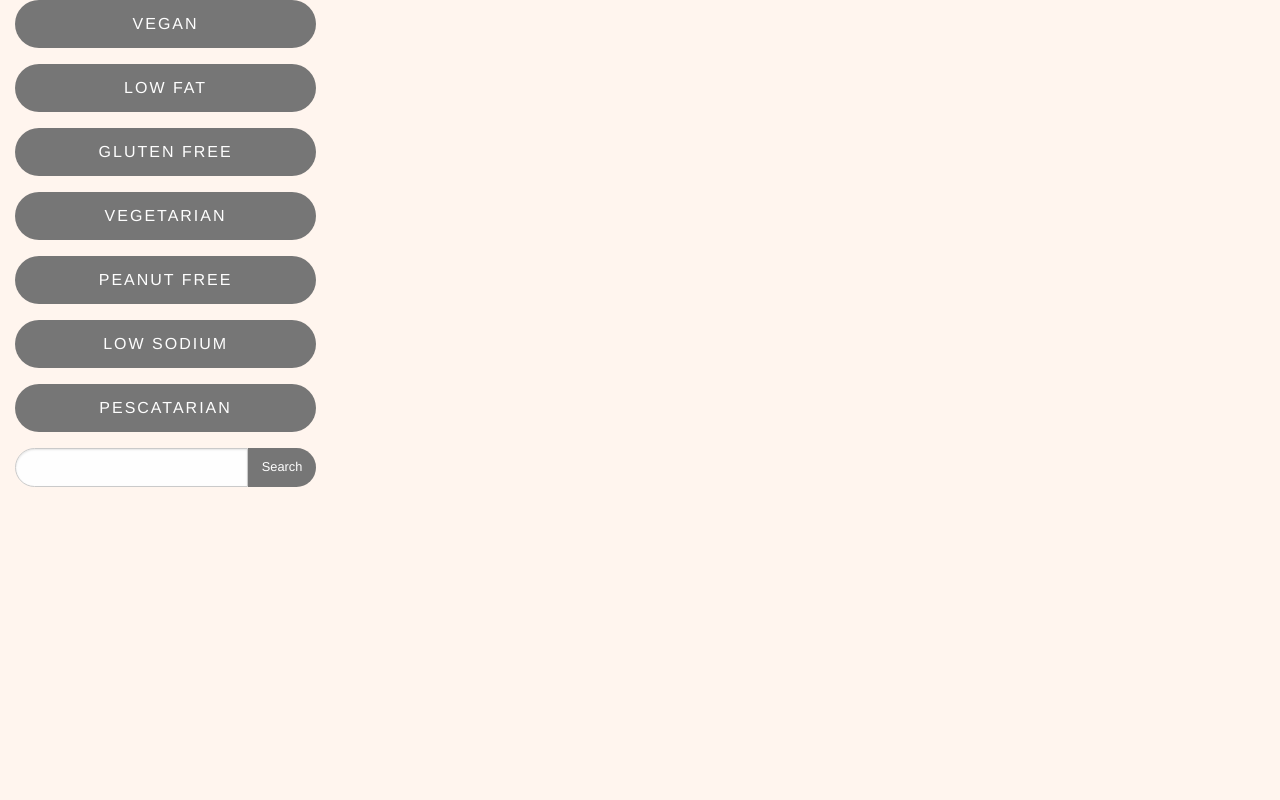
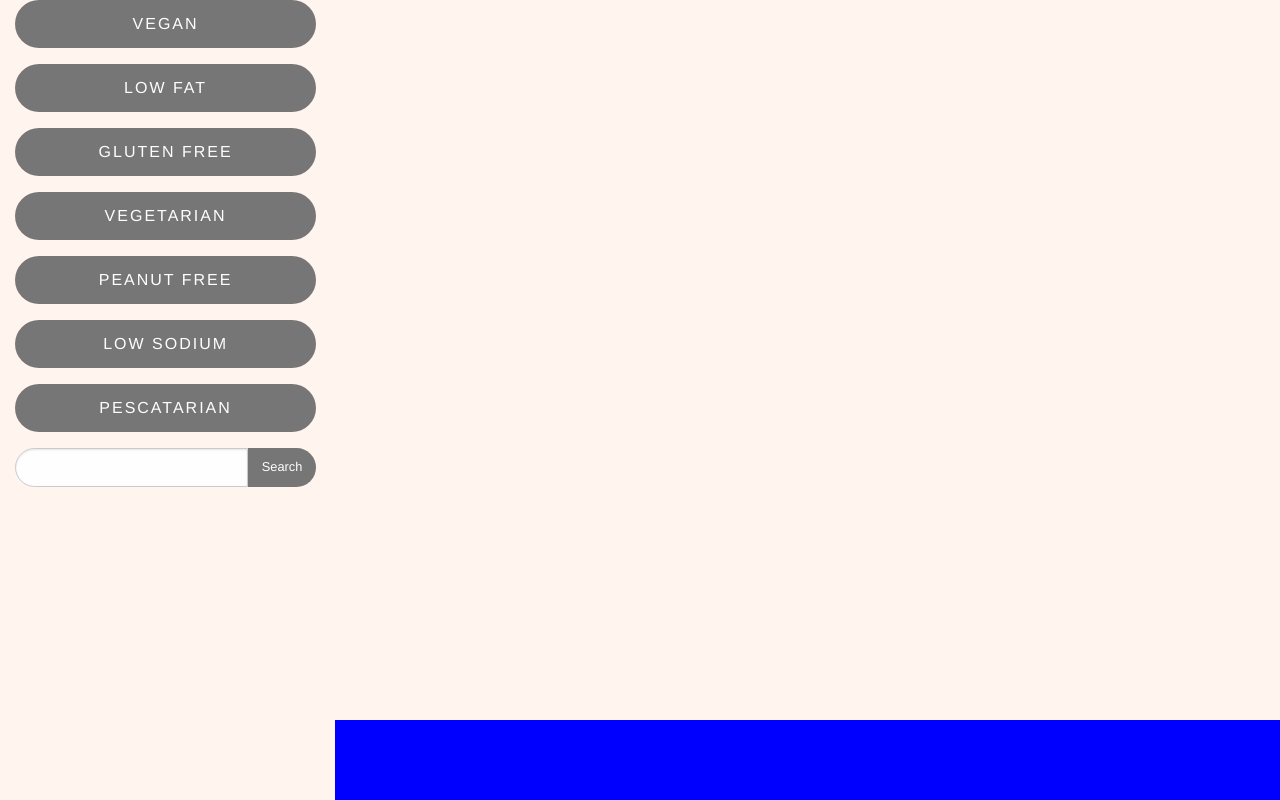
Before and after one commit to Cinosargo22/Grill, a plain HTML site: page index.html in a window 1280 px wide. Drawn offline with nearby package versions, Linux system fonts and the light colour scheme; no server answers.

Commit message:
bottom layout update

```diff
--- a/index.html
+++ b/index.html
@@ -39,10 +39,11 @@
         </div>
     </section>
     <section class="cell auto">
+
         <div id="results-panel" class="grid-container-fluid grid-x grid-padding-x grid-padding-y grid-margin-x">
             <!-- Results go here -->
         </div>
-        <div id="trivia-panel" class="container">
+        <div id="trivia-panel " class="container dive-bar">
             <!-- Trivia goes here -->
         </div>
     </section>
--- a/style.css
+++ b/style.css
@@ -72,6 +72,17 @@ body {
   border-radius: 0 5000px 5000px 0;
   font-size: 0.8rem;
 }
+#results-panel{
+  margin-bottom:10%
+}
 .side-bar{
   position: fixed;
 }
+.dive-bar{
+  background-color: blue;
+  height: 10%;
+  width : 100%;
+  bottom:0;
+  position:fixed;
+
+}
```
